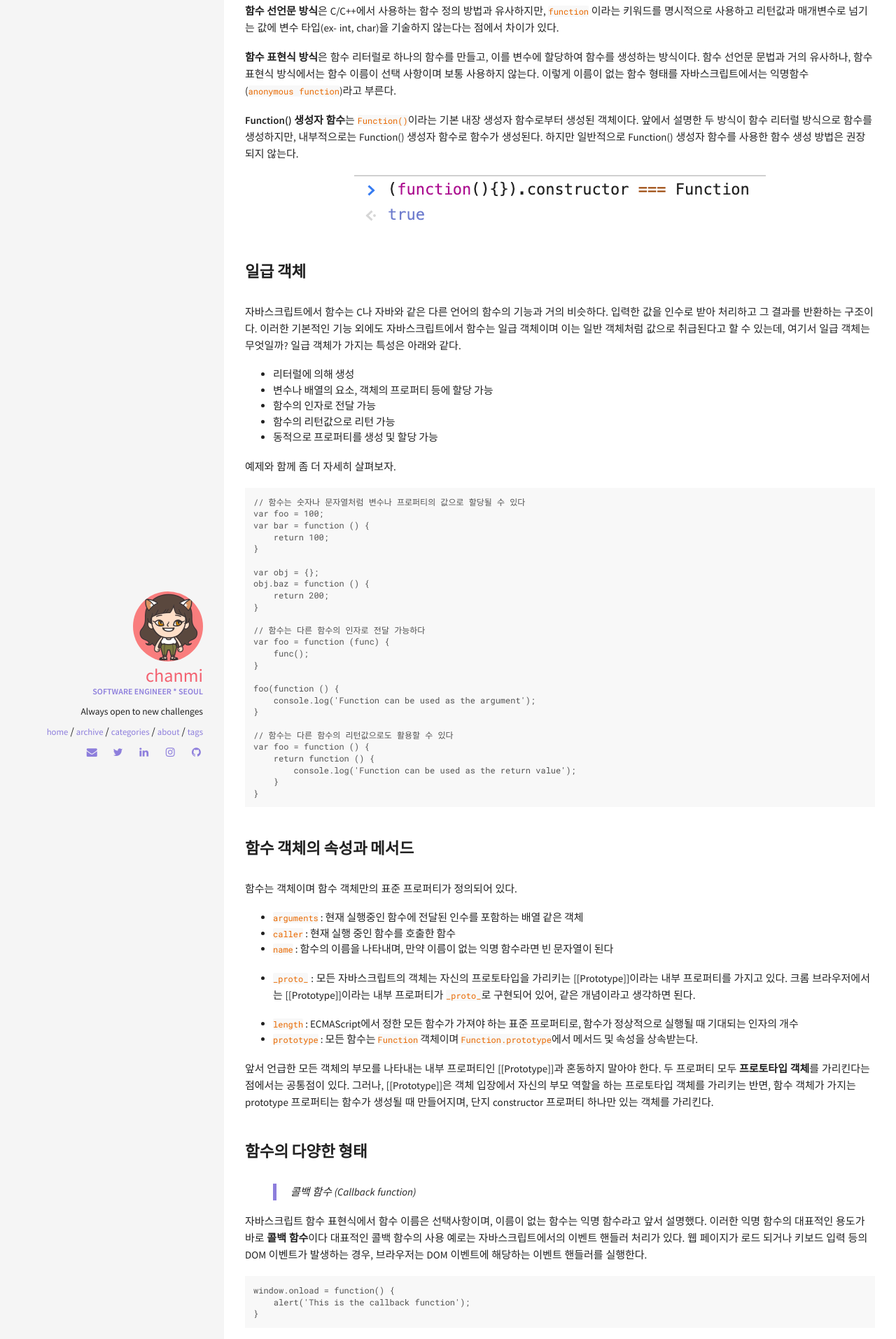
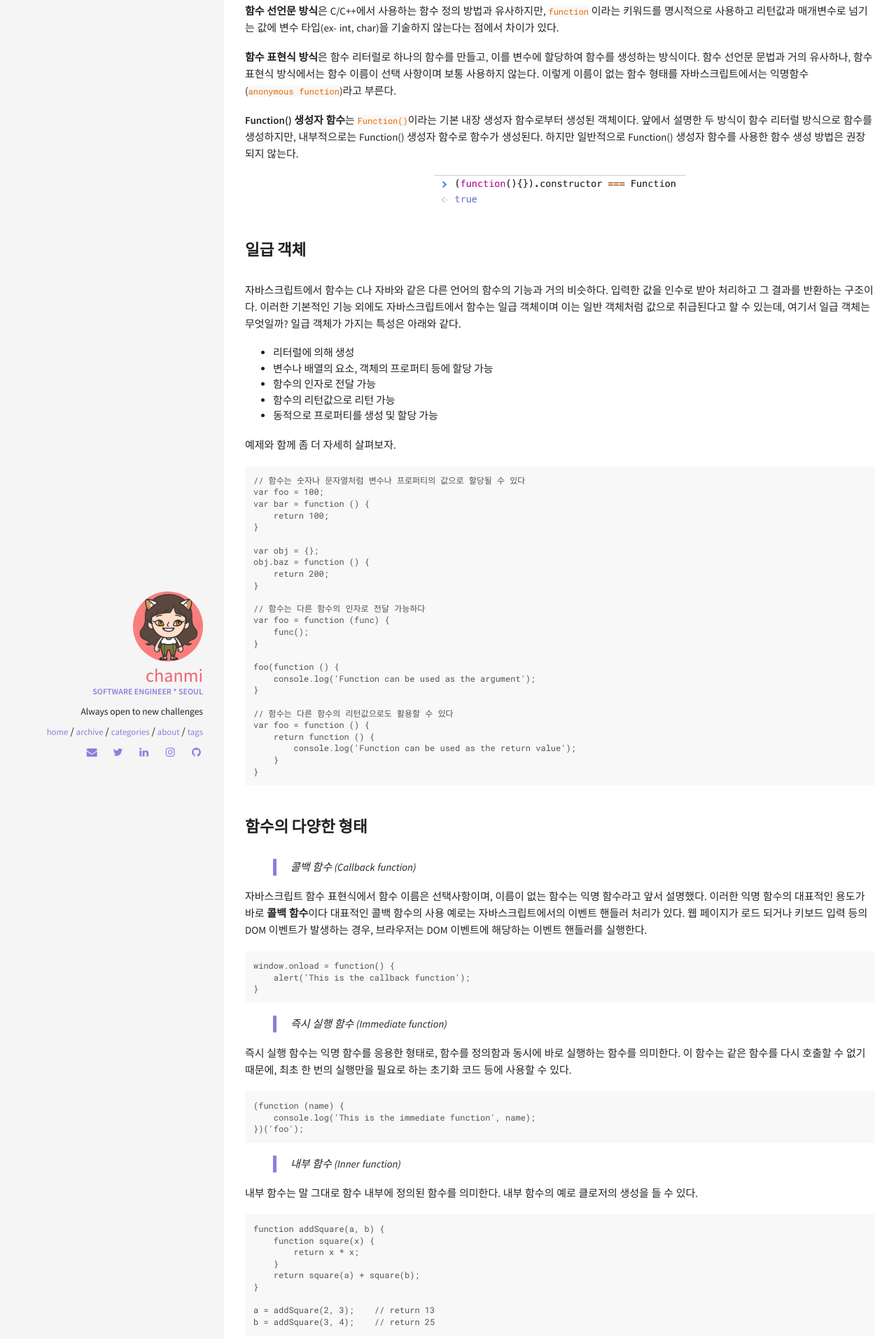
Before and after one commit to chanmi-lee/dev-blog, a Jekyll site: the page built from _posts/2020-05-23-JavaScript-Function.md, in a window 1280 px wide. Shown: the part 924-2837 px from the top of the page at 70% size. Built offline with Jekyll 4.4.1, drawn with Linux system fonts in a browser that asks for light colours; comment, search, counter and statistics services are not loaded; some of the changed text lies outside the part shown.

Commit message:
[JavaScript] Updated Function

````diff
--- a/_posts/2020-05-23-JavaScript-Function.md
+++ b/_posts/2020-05-23-JavaScript-Function.md
@@ -48,7 +48,7 @@ new Function (arg1, arg2, ... argN, functionBody)
 앞에서 설명한 두 방식이 함수 리터럴 방식으로 함수를 생성하지만, 내부적으로는 Function() 생성자 함수로 함수가 생성된다.
 하지만 일반적으로 Function() 생성자 함수를 사용한 함수 생성 방법은 권장되지 않는다.
 
-![function-in-javascript]({{ site.url }}/assets/img/posts/function-in-javascript.png)
+![function-in-javascript]({{ site.url }}/assets/img/posts/function-in-javascript.png){: width="40%" height="40%"}
 
 ### 일급 객체
 
@@ -153,14 +136,32 @@ a = addSquare(2, 3);    // return 13
 b = addSquare(3, 4);    // return 25
 ```
 
+### 함수 객체의 속성과 메서드
+
+함수는 객체이며 함수 객체만의 표준 프로퍼티가 정의되어 있다.
+
+- `arguments` : 현재 실행중인 함수에 전달된 인수를 포함하는 배열 같은 객체
+- `caller` : 현재 실행 중인 함수를 호출한 함수
+- `name` : 함수의 이름을 나타내며, 만약 이름이 없는 익명 함수라면 빈 문자열이 된다
+- `_proto_` : 모든 자바스크립트의 객체는 자신의 프로토타입을 가리키는 [[Prototype]]이라는 내부 프로퍼티를 가지고 있다. 크롬 브라우저에서는 [[Prototype]]이라는 내부 프로퍼티가 `_proto_`로 구현되어 있어, 같은 개념이라고 생각하면 된다.
+- `length` : ECMAScript에서 정한 모든 함수가 가져야 하는 표준 프로퍼티로, 함수가 정상적으로 실행될 때 기대되는 인자의 개수
+- `prototype` : 모든 함수는 `Function` 객체이며 `Function.prototype`에서 메서드 및 속성을 상속받는다.
+
+앞서 언급한 모든 객체의 부모를 나타내는 내부 프로퍼티인 [[Prototype]]과 혼동하지 말아야 한다.
+두 프로퍼티 모두 **프로토타입 객체**를 가리킨다는 점에서는 공통점이 있다.
+그러나, [[Prototype]]은 객체 입장에서 자신의 부모 역할을 하는 프로토타입 객체를 가리키는 반면,
+함수 객체가 가지는 prototype 프로퍼티는 함수가 생성될 때 만들어지며, 단지 constructor 프로퍼티 하나만 있는 객체를 가리킨다.
+
+
+
 ---
 
 🔗 참조
 
-📌 [JavaScript Function | MDN](https://developer.mozilla.org/ko/docs/Web/JavaScript/Reference/Functions)
+📌 [JavaScript Function :: MDN](https://developer.mozilla.org/ko/docs/Web/JavaScript/Reference/Functions)
 
-📌 [Function Statement | MDN](https://developer.mozilla.org/ko/docs/Web/JavaScript/Reference/Statements/function)
+📌 [Function Statement :: MDN](https://developer.mozilla.org/ko/docs/Web/JavaScript/Reference/Statements/function)
 
-📌 [Function Object | MDN](https://developer.mozilla.org/ko/docs/Web/JavaScript/Reference/Global_Objects/Function)
+📌 [Function Object :: MDN](https://developer.mozilla.org/ko/docs/Web/JavaScript/Reference/Global_Objects/Function)
 
-📌 [proto vs prototype in javascript | Stackoverflow](https://stackoverflow.com/questions/9959727/proto-vs-prototype-in-javascript)
+📌 [proto vs prototype in javascript :: Stackoverflow](https://stackoverflow.com/questions/9959727/proto-vs-prototype-in-javascript)
````
Also changed, not shown: other parts of _posts/2020-05-23-JavaScript-Function.md (+0 -17 lines).
